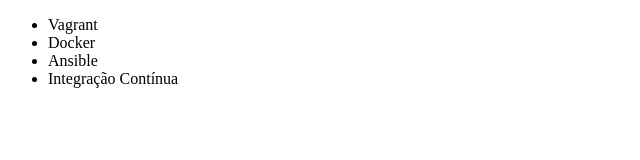
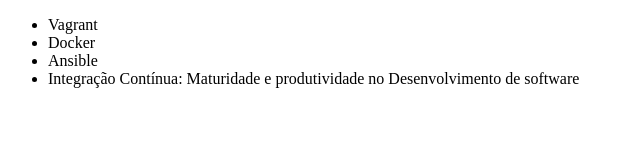
Before and after one commit to Wellington4240/Github, a plain HTML site: page index.html in a window 1280 px wide. Shown: the whole page, without its empty margins (0-640 px from the left). Drawn offline with Linux system fonts and the light colour scheme.

Commit message:
Renomeando curso de integração contínua

```diff
--- a/index.html
+++ b/index.html
@@ -9,7 +9,7 @@
         <li>Vagrant</li>
         <li>Docker</li>
         <li>Ansible</li>
-        <li>Integração Contínua</li>
+        <li>Integração Contínua: Maturidade e produtividade no Desenvolvimento de software</li>
     </ul>
 </body>
 </html>
```
